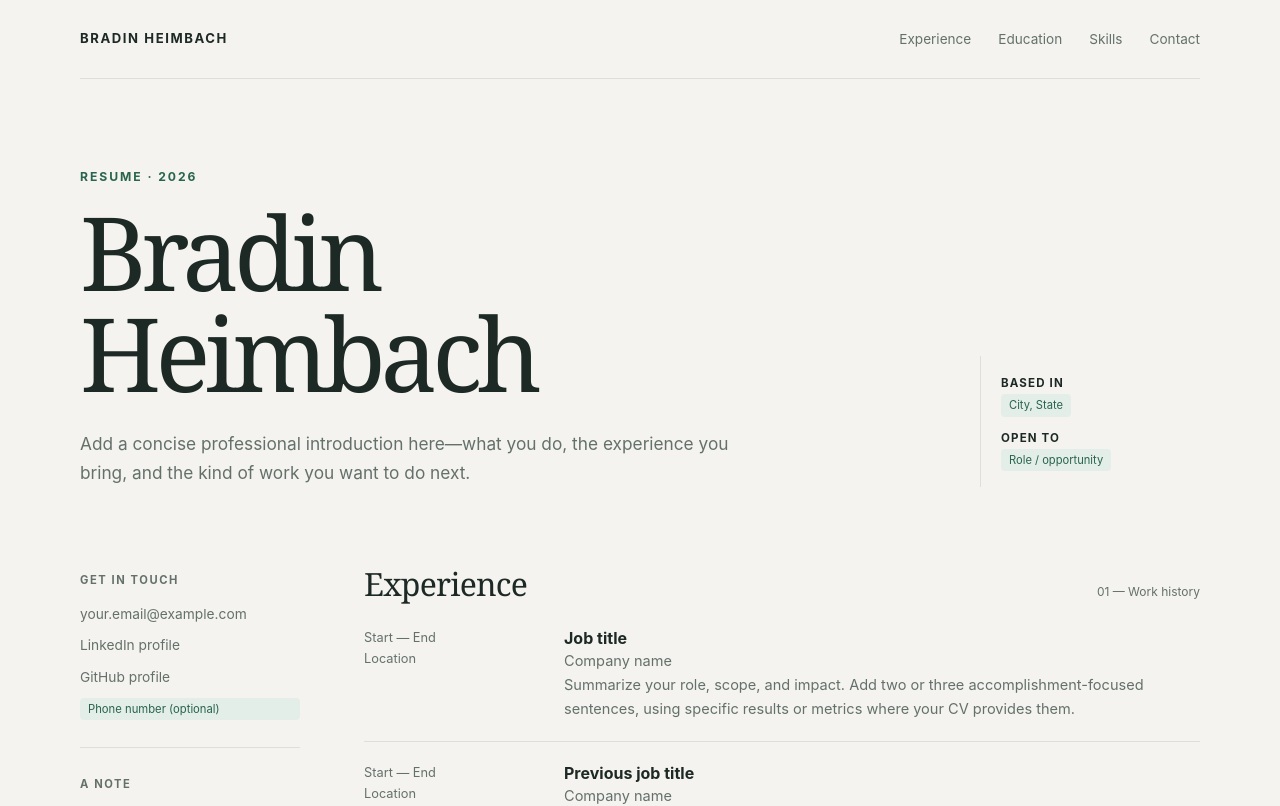
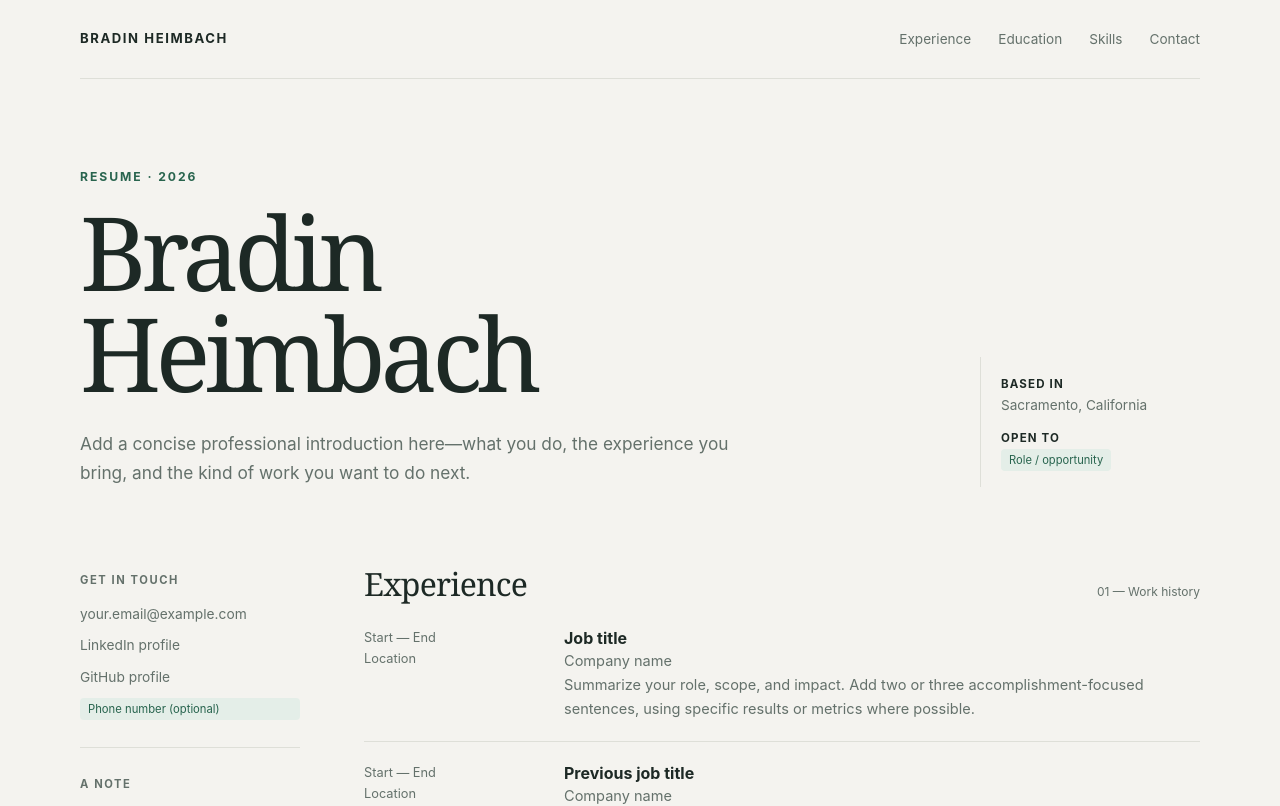
Before and after one commit to bxh5234/resume, a plain HTML site: page index.html in a window 1280 px wide. Shown: the top 806 px of the page. Drawn offline with Linux system fonts and the light colour scheme.

Commit message:
Update location to Sacramento, California

```diff
--- a/index.html
+++ b/index.html
@@ -114,7 +114,7 @@
           <p class="intro">Add a concise professional introduction here—what you do, the experience you bring, and the kind of work you want to do next.</p>
         </div>
         <div class="hero-aside">
-          <p><strong>Based in</strong><span class="placeholder">City, State</span></p>
+          <p><strong>Based in</strong><span>Sacramento, California</span></p>
           <p><strong>Open to</strong><span class="placeholder">Role / opportunity</span></p>
         </div>
       </section>
@@ -140,7 +140,7 @@
             <div class="section-heading"><h2>Experience</h2><span class="section-count">01 — Work history</span></div>
             <article class="entry">
               <div class="date"><span>Start — End</span><span>Location</span></div>
-              <div><h3>Job title</h3><p class="subhead">Company name</p><p>Summarize your role, scope, and impact. Add two or three accomplishment-focused sentences, using specific results or metrics where your CV provides them.</p></div>
+              <div><h3>Job title</h3><p class="subhead">Company name</p><p>Summarize your role, scope, and impact. Add two or three accomplishment-focused sentences, using specific results or metrics where possible.</p></div>
             </article>
             <article class="entry">
               <div class="date"><span>Start — End</span><span>Location</span></div>
```
